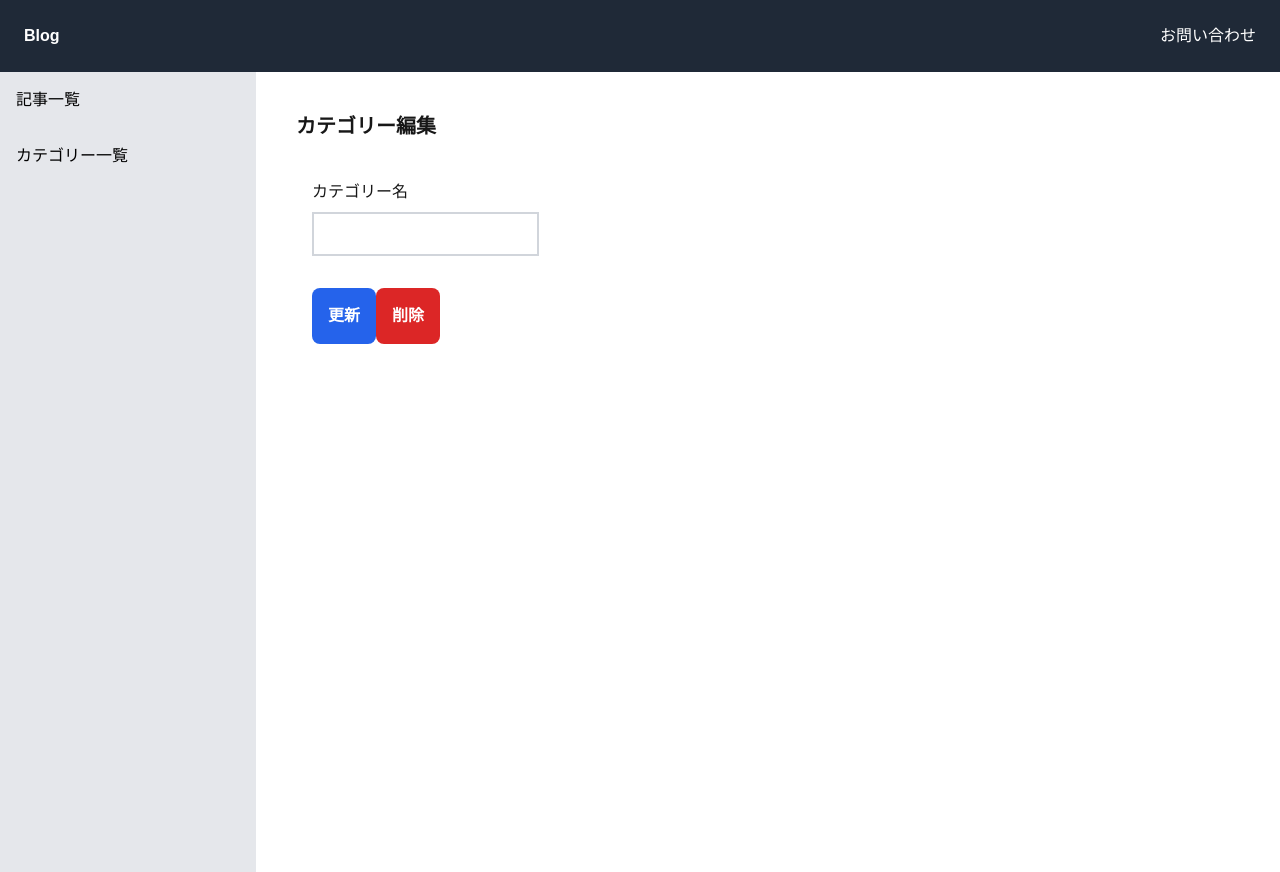
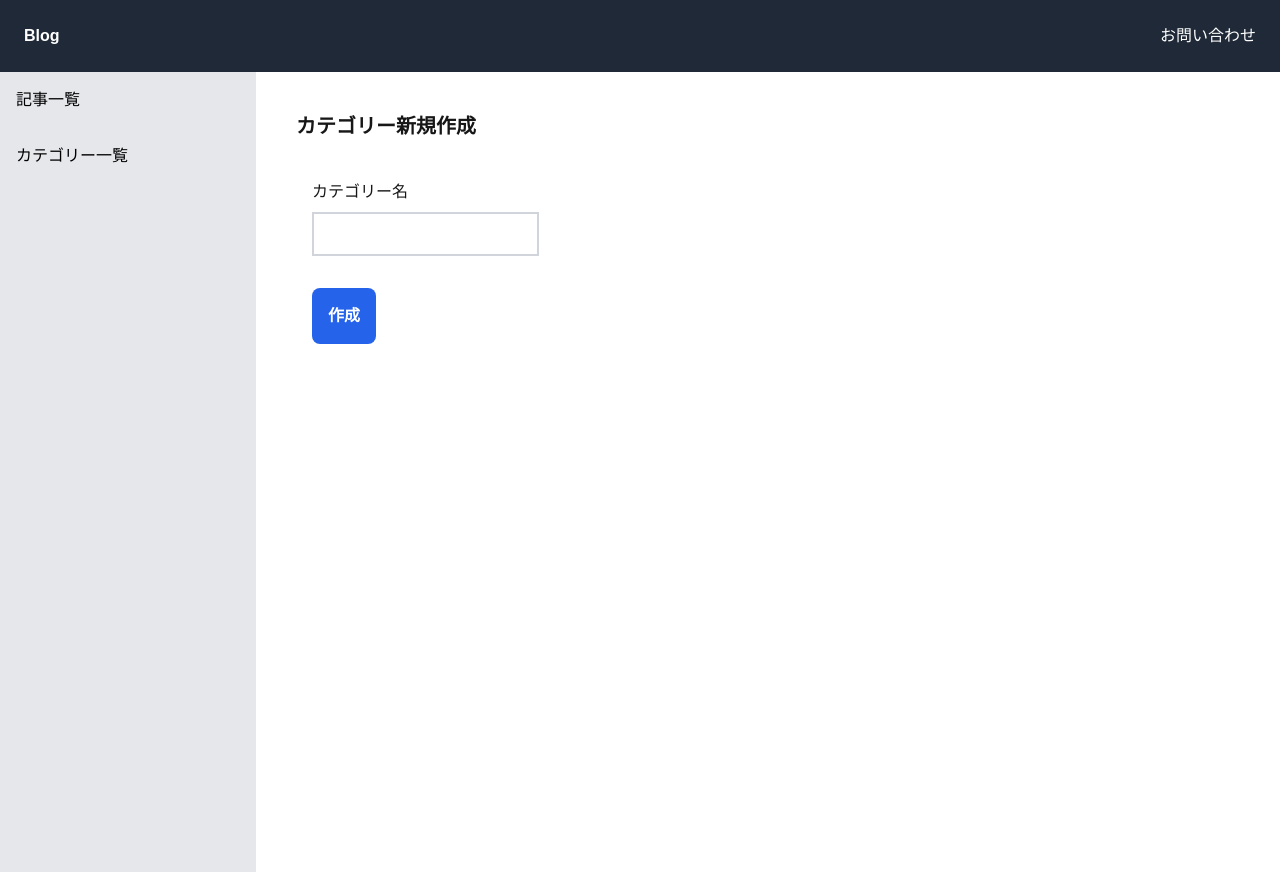
Before and after one commit to ikedakeigo/next-my-app, a Next.js app: page /admin/categories/new in a window 1280 px wide. Built offline with nearby package versions, Linux system fonts and the light colour scheme; no server answers.

Commit message:
【追加】カテゴリー新規作成ページの実装

```diff
--- /dev/null
+++ b/src/app/admin/categories/new/page.tsx
@@ -0,0 +1,10 @@
+"use client";
+import CategoryForm from '@/app/_compornents/CategoryForm';
+import React from 'react'
+
+const NewCategory = () => {
+  // 編集画面の場合はisEditをtrueにする
+  return <CategoryForm isEdit={false}/>
+}
+
+export default NewCategory
```
